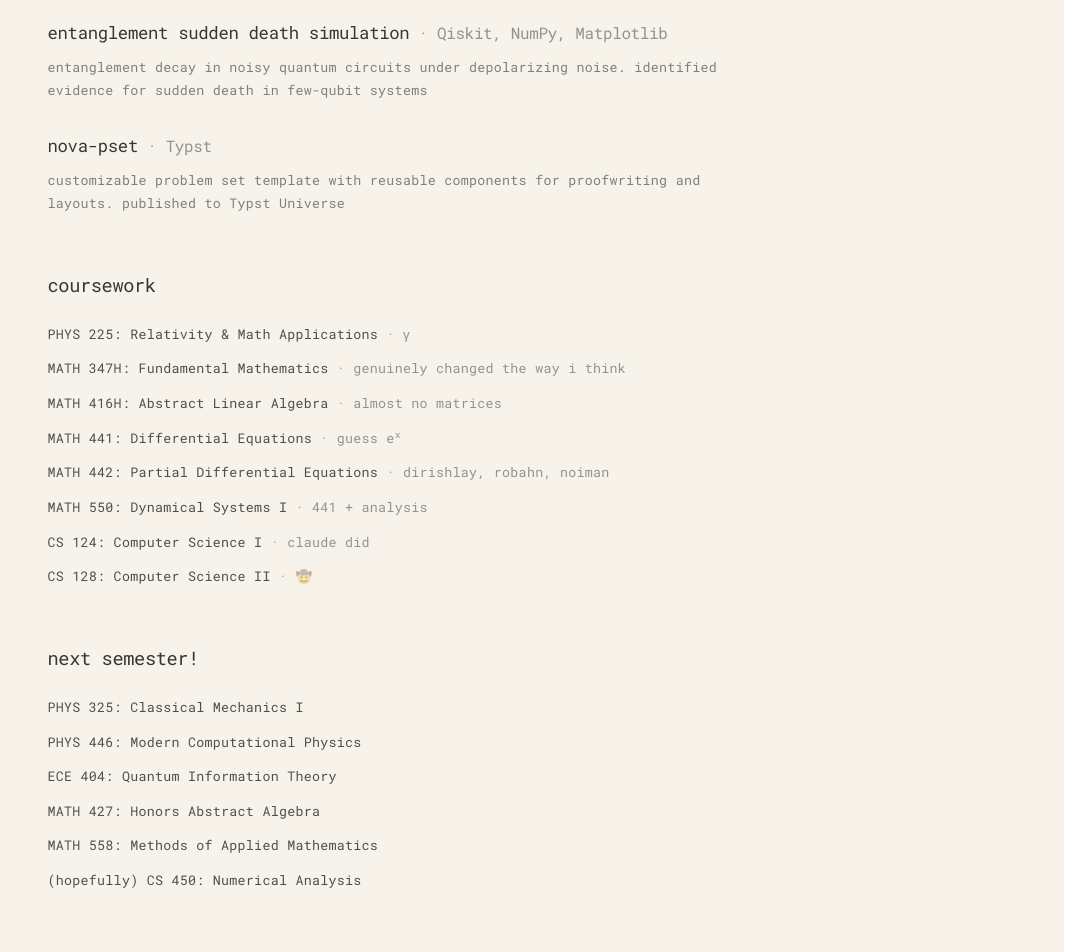
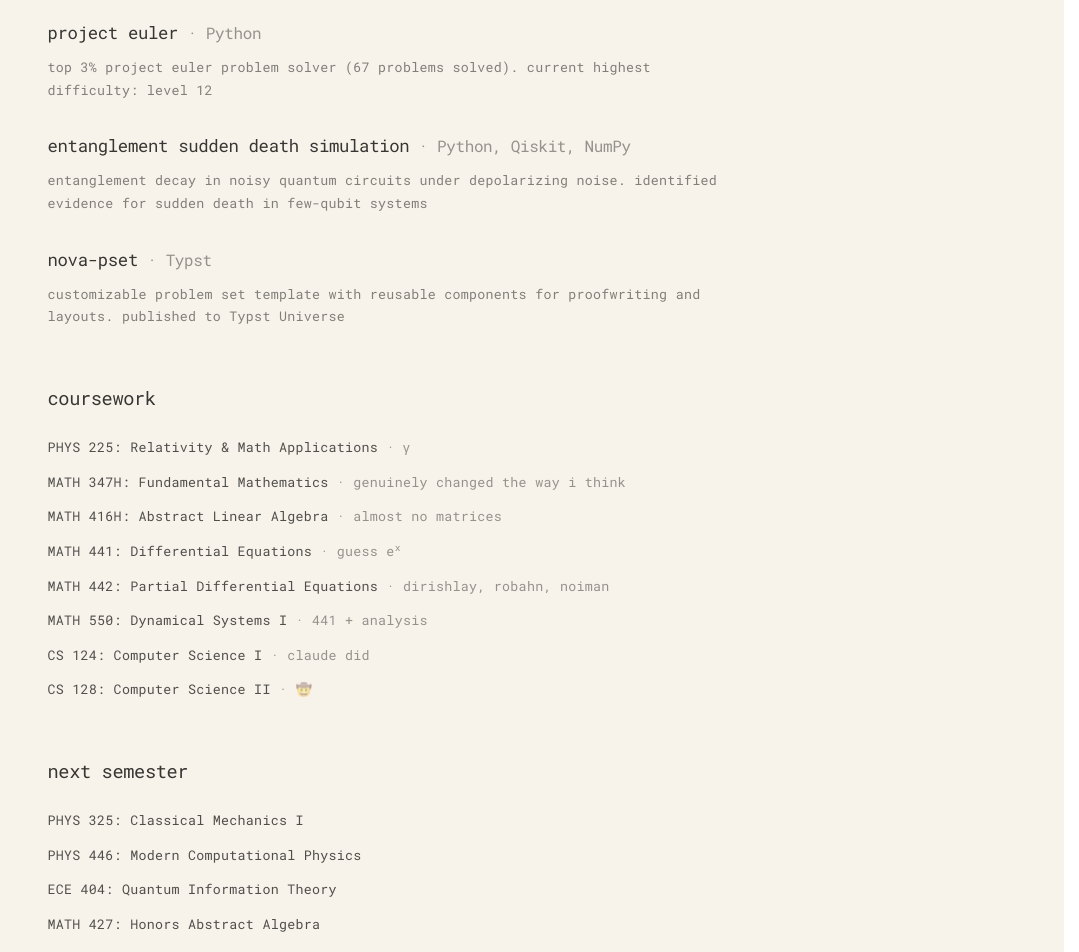
Before and after one commit to samyakj5/personal-website, a Next.js app: page /projects in a window 1280 px wide. Shown: the part 160-1112 px from the top of the page, without its empty margins (201-1280 px from the left). Built offline with nearby package versions, Linux system fonts and the light colour scheme.

Commit message:
Updated home page, projects, resume

```diff
--- a/app/page.tsx
+++ b/app/page.tsx
@@ -16,7 +16,7 @@ export default function Home() {
           <PronounceName audioSrc={`${siteBasePath}/pronunciation.mp3`} />
 
           <p className="max-w-xl px-4 text-center text-[10pt] font-light leading-[1.5] tracking-[0.02em] text-black/45">
-            quantum hardware · prev. quantum info, particle physics
+            physics-informed ML · quantum hardware <br></br> quantum info · particle physics
           </p>
 
           <div className="mt-3 flex items-center gap-3 text-[#67625b]">
--- a/app/projects/page.tsx
+++ b/app/projects/page.tsx
@@ -4,9 +4,16 @@ import { SiteHeader } from "@/components/site-header";
 const projects = [
   {
     description:
+      "top 3% project euler problem solver (67 problems solved). current highest difficulty: level 12",
+    href: "https://github.com/samyakj5/projecteuler",
+    stack: "Python",
+    title: "project euler"
+  },
+  {
+    description:
       "entanglement decay in noisy quantum circuits under depolarizing noise. identified evidence for sudden death in few-qubit systems",
     href: "https://github.com/samyakj5/entanglement-sudden-death",
-    stack: "Qiskit, NumPy, Matplotlib",
+    stack: "Python, Qiskit, NumPy",
     title: "entanglement sudden death simulation",
   },
   {
@@ -35,7 +42,7 @@ const nextCoursework: Array<{ note?: ReactNode; title: string }> = [
     title: "MATH 558: Methods of Applied Mathematics",
   },
   {
-    title: "(hopefully) CS 450: Numerical Analysis",
+    title: "CS 357: Numerical Methods I",
   },
 ];
 
@@ -128,7 +135,7 @@ export default function ProjectsPage() {
             ))}
           </div>
           <h2 className="mt-14 text-[14pt] font-light tracking-[-0.02em] text-black/78">
-            next semester!
+            next semester
           </h2>
           <div className="mt-6 space-y-3">
             {nextCoursework.map((course) => (
```
Also changed, not shown: 1 other file (tests, documents, lock files or other folders).
